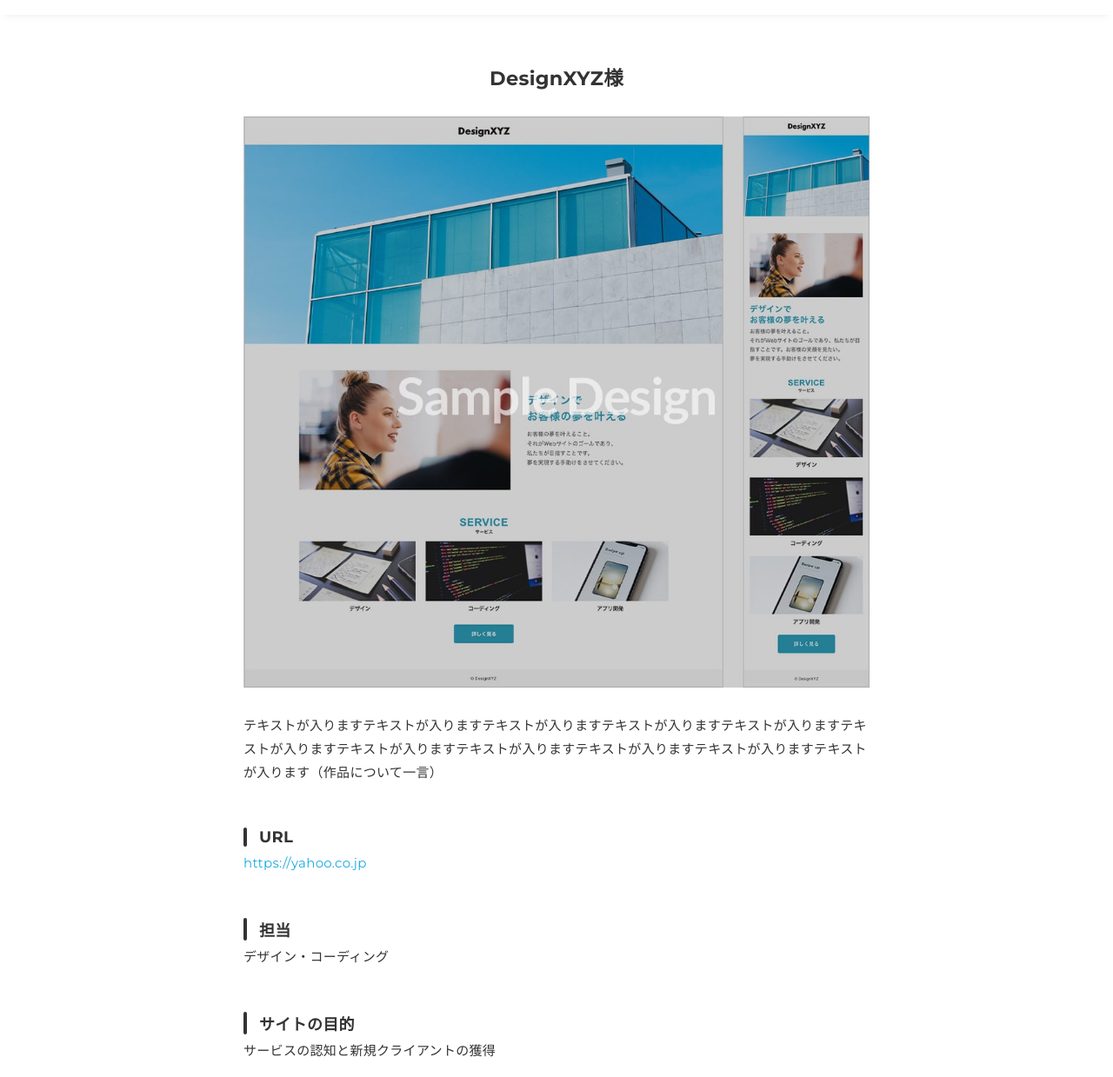
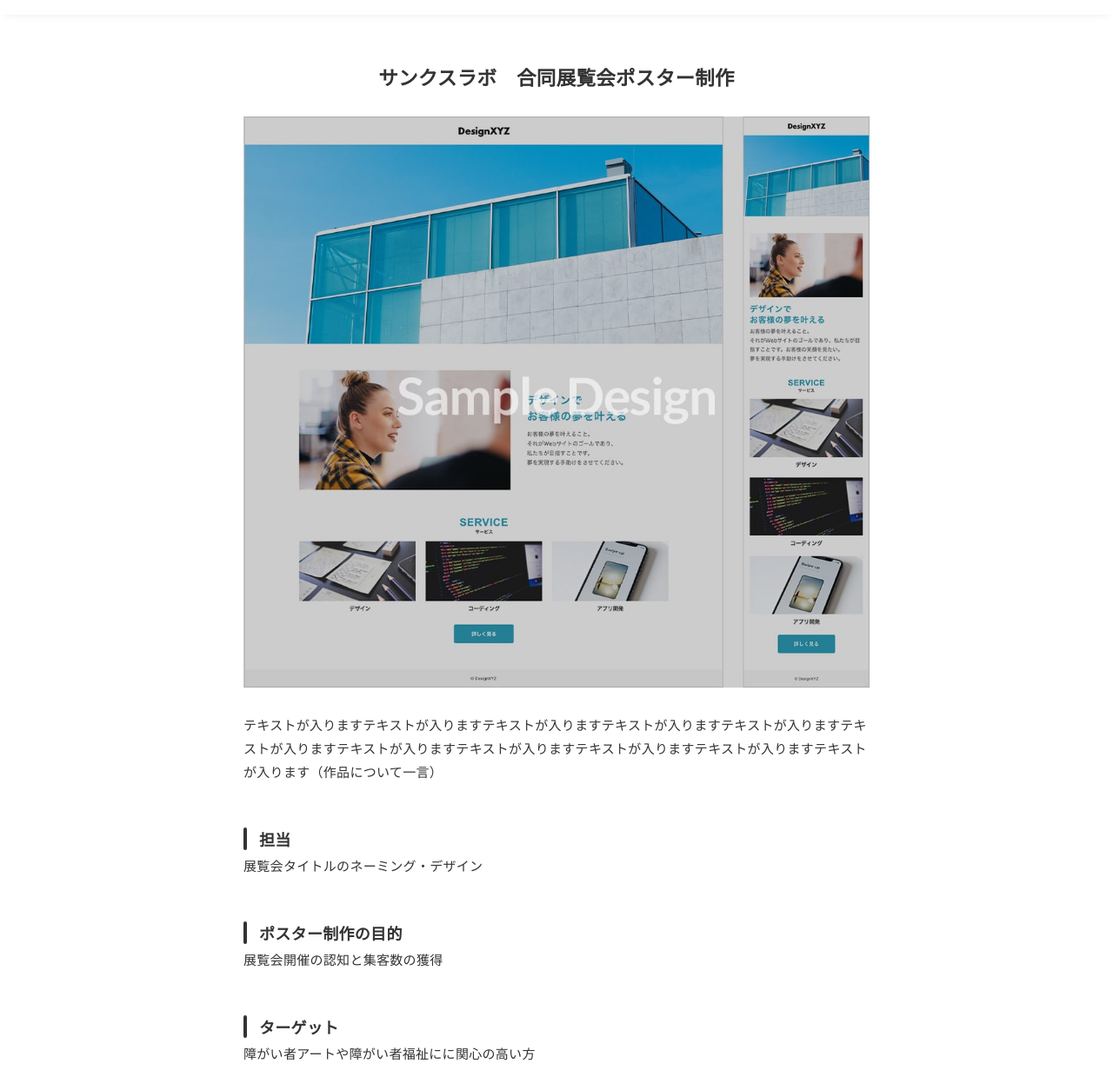
Before and after one commit to linkabridge/linkabridge.github.io, a plain HTML site: page flier.html in a window 1280 px wide. Shown: the part 81-1320 px from the top of the page at 87% size. Drawn offline with nearby package versions, Linux system fonts and the light colour scheme; a web font is replaced by a local one.

Commit message:
flier.htmlのarticle部分の加筆修正

```diff
--- a/flier.html
+++ b/flier.html
@@ -45,7 +45,7 @@
 
       <article class="article">
         <div class="article-container">
-          <h2 class="article-title">DesignXYZ様</h2>
+          <h2 class="article-title">サンクスラボ　合同展覧会ポスター制作</h2>
           <div class="article-body">
             <p>
               <img src="img/works-sample.jpg" alt="">
@@ -53,14 +53,12 @@
             <p>
               テキストが入りますテキストが入りますテキストが入りますテキストが入りますテキストが入りますテキストが入りますテキストが入りますテキストが入りますテキストが入りますテキストが入りますテキストが入ります（作品について一言）
             </p>
-            <h3>URL</h3>
-            <p><a href="https://yahoo.co.jp" target="_blank" rel="noopener">https://yahoo.co.jp</a></p>
             <h3>担当</h3>
-            <p>デザイン・コーディング</p>
-            <h3>サイトの目的</h3>
-            <p>サービスの認知と新規クライアントの獲得</p>
+            <p>展覧会タイトルのネーミング・デザイン</p>
+            <h3>ポスター制作の目的</h3>
+            <p>展覧会開催の認知と集客数の獲得</p>
             <h3>ターゲット</h3>
-            <p>テキストが入りますテキストが入ります</p>
+            <p>障がい者アートや障がい者福祉にに関心の高い方</p>
             <h3>デザインについて</h3>
             <p>
               テキストが入りますテキストが入りますテキストが入りますテキストが入りますテキストが入りますテキストが入りますテキストが入ります。<br>テキストが入りますテキストが入りますテキストが入りますテキストが入りますテキストが入りますテキストが入りますテキストが入りますテキストが入ります。テキストが入りますテキストが入りますテキストが入りますテキストが入りますテキストが入ります
```
